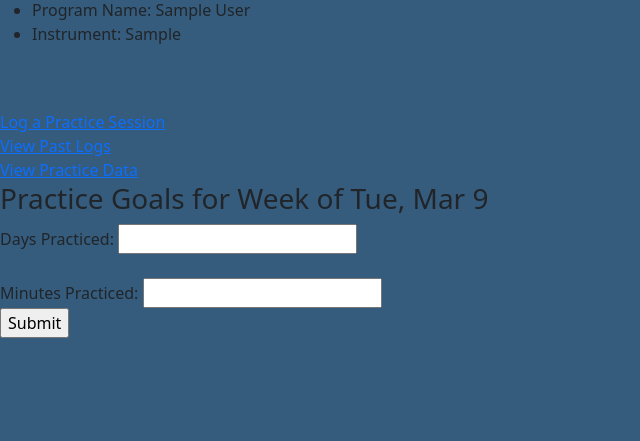
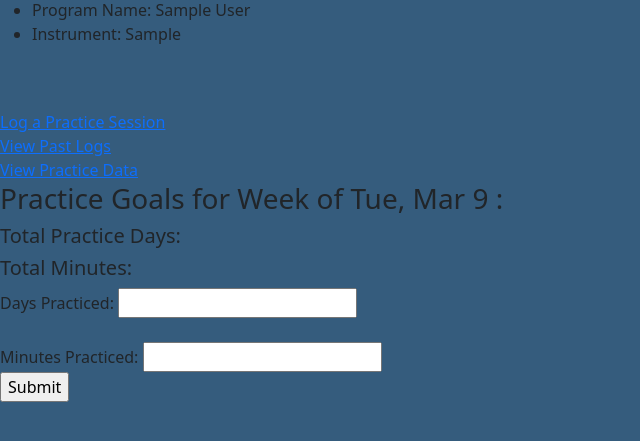
Before and after one commit to violatido/Virtual_Music_Studio, a Flask app: page /student-profile in a window 1280 px wide. Shown: the part 154-595 px from the top of the page, without its empty margins (0-640 px from the left). Run offline with Flask 2, Linux system fonts and the light colour scheme; the visitor is signed in with stand-in values (Sample User, id 1); tables that the repository leaves empty hold one stand-in row (values such as "Sample post"); data that the repository does not hold is empty; some libraries are stand-ins or nearby versions.

Commit message:
Re-configs student goals form output

```diff
--- a/templates/student-profile.html
+++ b/templates/student-profile.html
@@ -22,11 +22,12 @@
   <submit id="view-practice-data-button"></button> <a id="view-practice-data-link" href="http://0.0.0.0:5000/charts">View Practice Data</a></submit>
 
   <form id="practice_goal">
-    <h3>Practice Goals for Week of {{ date }}</h3>
+    <h3>Practice Goals for Week of {{ date }} :</h3>
+    <h5 id="total_practice_days">Total Practice Days:</h5>
+    <h5 id="total_practice_minutes">Total Minutes:</h5>
     Days Practiced: <input type="number" id="days_goal"> <br> <br>
     Minutes Practiced: <input type="number" id="minutes_goal"> <br>
     <input type="submit">
   </form>
-
   {% endif %}
 {% endblock %}
```
